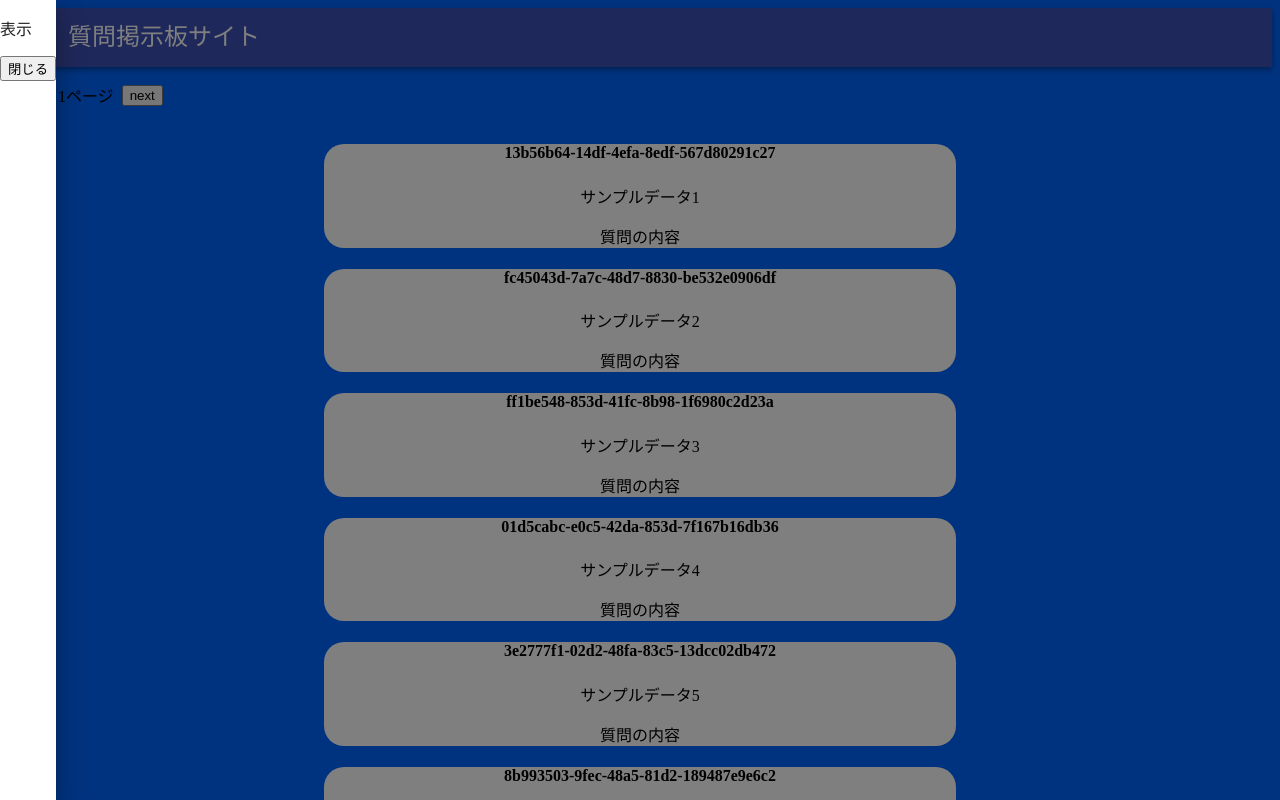
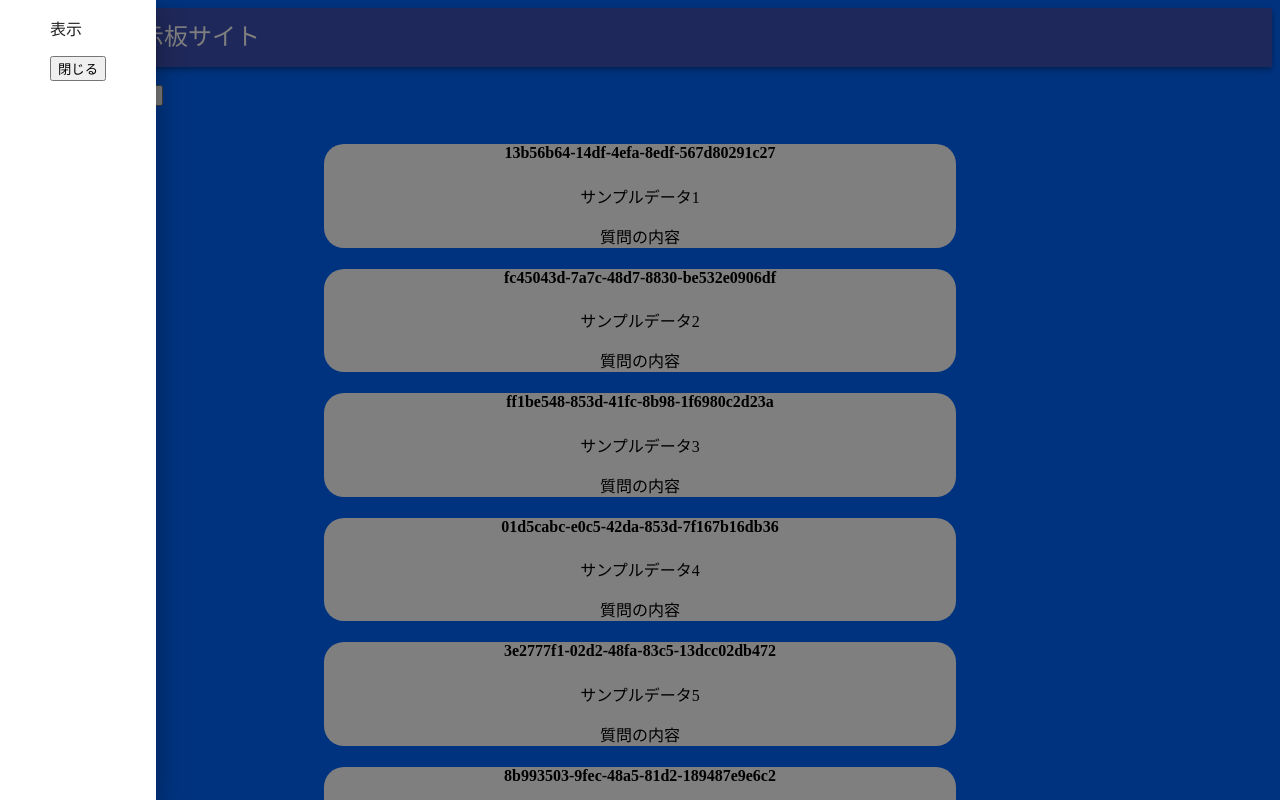
Before and after one commit to shunsuke-kawata/Question_thread, a React (Create React App) app in the folder frontend/frontend/react-sample/: page / in a window 1280 px wide. Both pictures are taken after a click on the button "menu". Shown: the top 800 px of the page. Built offline with nearby package versions, Linux system fonts and the light colour scheme.

Commit message:
update menubarの整理

```diff
--- a/frontend/frontend/react-sample/src/Components/Menubar.jsx
+++ b/frontend/frontend/react-sample/src/Components/Menubar.jsx
@@ -1,5 +1,5 @@
 import React from "react";
-
+import "../css/Menubar.css";
 const Menubar = ({ setMenubarFlag }) => {
   return (
     <>
--- /dev/null
+++ b/frontend/frontend/react-sample/src/css/Menubar.css
@@ -0,0 +1,4 @@
+.menubar{
+    padding-left: 50px;
+    padding-right: 50px;
+}
```
